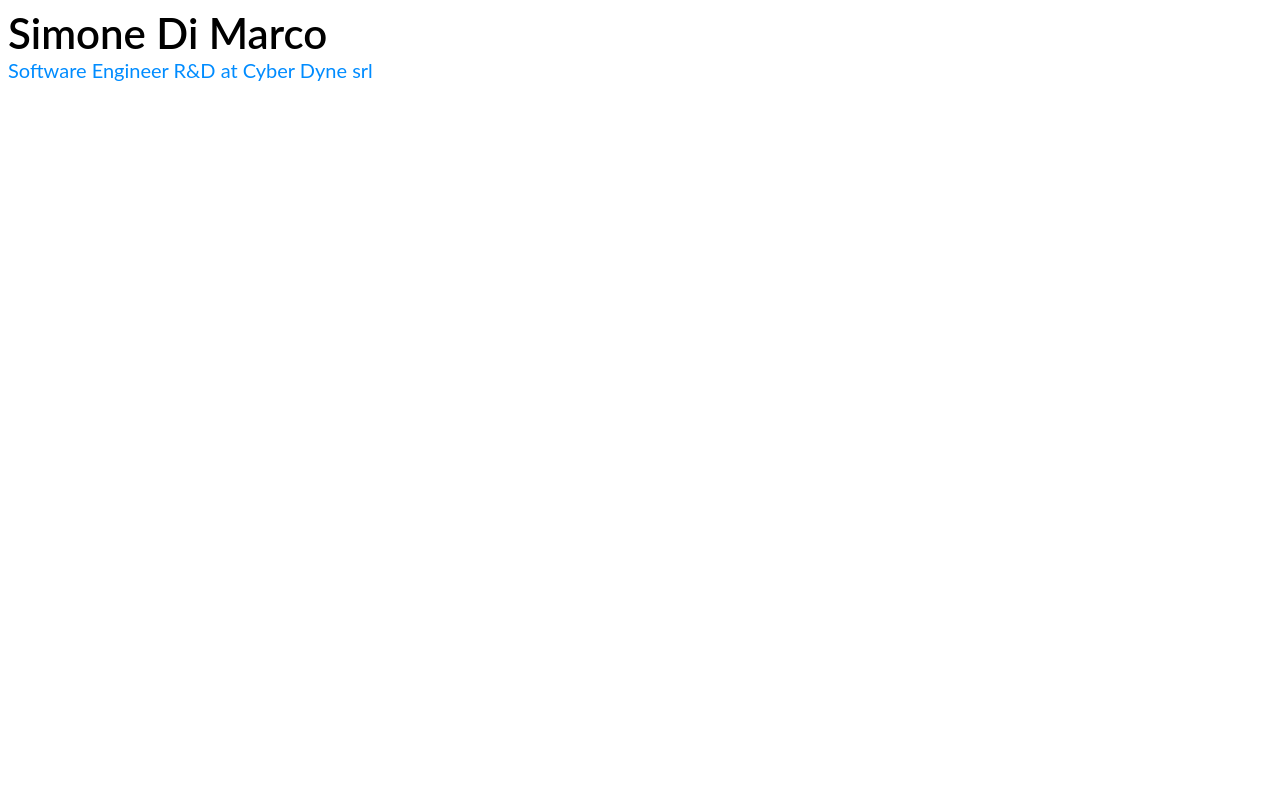
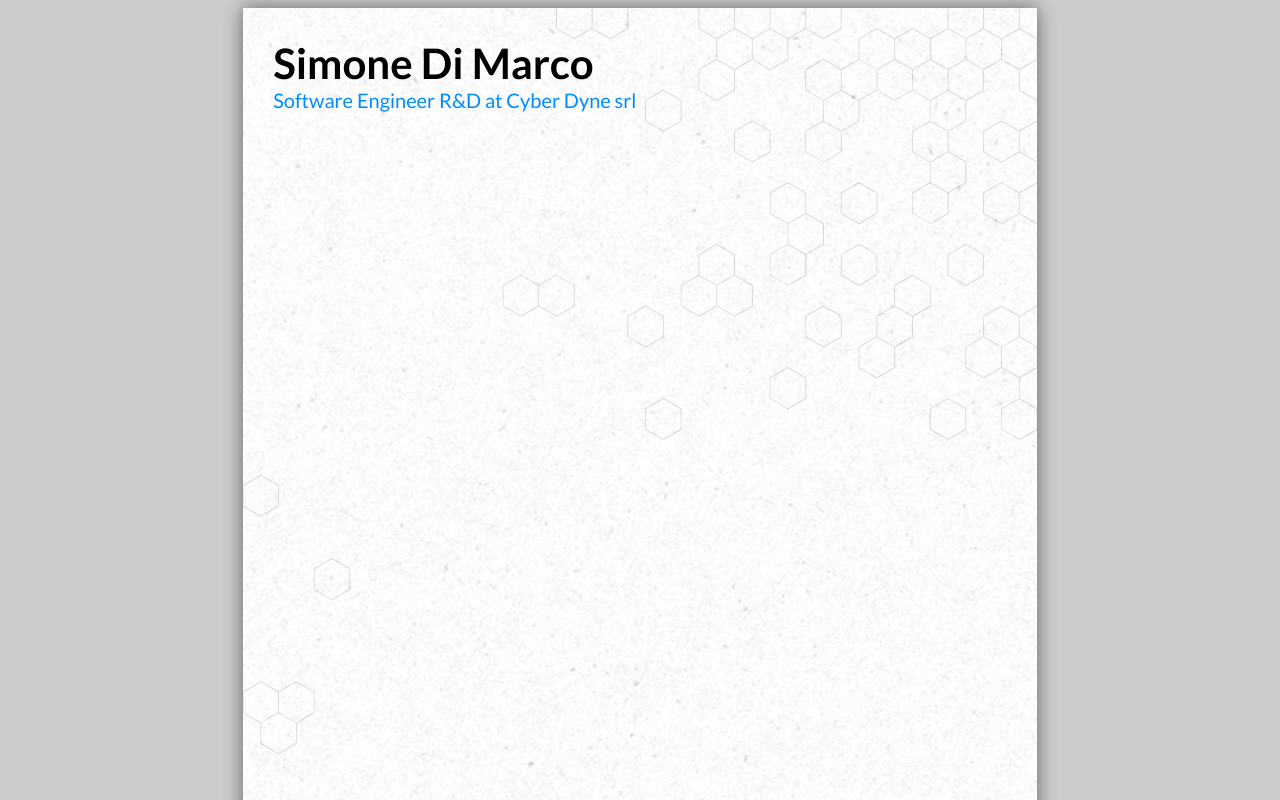
Before and after one commit to Simondin/web-cv, a plain HTML site: page index.html in a window 1280 px wide. Shown: the top 800 px of the page. Drawn offline with Linux system fonts and the light colour scheme; a web font is replaced by a local one.

Commit message:
Some improvements in the layout
-Nwq layout

```diff
--- a/index.html
+++ b/index.html
@@ -13,13 +13,22 @@
     <meta name="description" content="">
     <meta name="viewport" content="width=device-width, initial-scale=1">
     <link rel="stylesheet" type="text/css" href="resources/css/cv.css" />
+    <link href="https://fonts.googleapis.com/css?family=Open+Sans:300,400,600,700%7CRoboto:300,400%7CLato:400,700,800%7CPlayfair+Display%7CAbril+Fatface%7CRaleway:300%7CMontserrat%7CExo+2%7COswald%7CChivo%7CRoboto+Slab&subset=latin,cyrillic-ext,latin-ext,cyrillic,latin,cyrillic-ext,latin-ext,cyrillic,latin,cyrillic-ext,latin-ext,cyrillic,latin,latin-ext,cyrillic,latin,latin-ext,latin,latin-ext,latin,latin,latin-ext,cyrillic,latin,latin-ext,latin,latin,cyrillic-ext,latin-ext,cyrillic"  rel='stylesheet' type='text/css'>
 </head>
 
 <body>
-    <div class="titleHeading">
-        <div class="title">Simone Di Marco</div>
-        <div class="subTitle">Software Engineer R&D at Cyber Dyne srl</div>
-    </div>
+    <page size="A4">
+        <div id="svg">
+            <div class="resume-wrapper">
+                <div class="section-box">
+                    <div class="resume-header">
+                        <div class="title">Simone Di Marco</div>
+                        <div class="sub-title">Software Engineer R&D at Cyber Dyne srl</div>
+                    </div>
+                </div>
+            </div>
+        </div>
+    </page>
 
 </body>
 
--- a/resources/css/cv.css
+++ b/resources/css/cv.css
@@ -1,15 +1,49 @@
-.titleHeading {
+body {
+    background: rgb(204, 204, 204);
+}
+
+page {
+    background: url("../images/default_background.jpg");
+    background-size: contain;
+    display: block;
+    margin: 0 auto;
+    margin-bottom: 0.5cm;
+    box-shadow: 0 0 0.5cm rgba(0, 0, 0, 0.5);
+    position: relative;
+}
+
+page[size="A4"] {
+    width: 21cm;
+    height: 29.7cm;
+}
+
+page #svg {
+    background: url("../images/default_background.svg"), no-repeat top left;
+    position: absolute;
+    width: 100%;
+    height: 100%;
+}
+
+page #svg .resume-wrapper {
+    position: relative;
+    padding: 30px;
+    width: 100%;
+    height: 100%;
+    box-sizing: border-box;
+}
+
+.resume-header {
     text-align: left;
     font-family: "Lato", Arial, Helvetica, sans-serif !important;
 }
 
-.titleHeading .title {
+.resume-header .title {
     color: black;
     font-size: 42px;
-    font-weight: 600;
+    font-weight: 700 !important;
 }
 
-.titleHeading .subTitle {
+.resume-header .sub-title {
     color: #008CFF !important;
     font-size: 20px;
 }
```
Also changed, not shown: resources/images/background.png (deleted), resources/images/default_background.svg (added).
